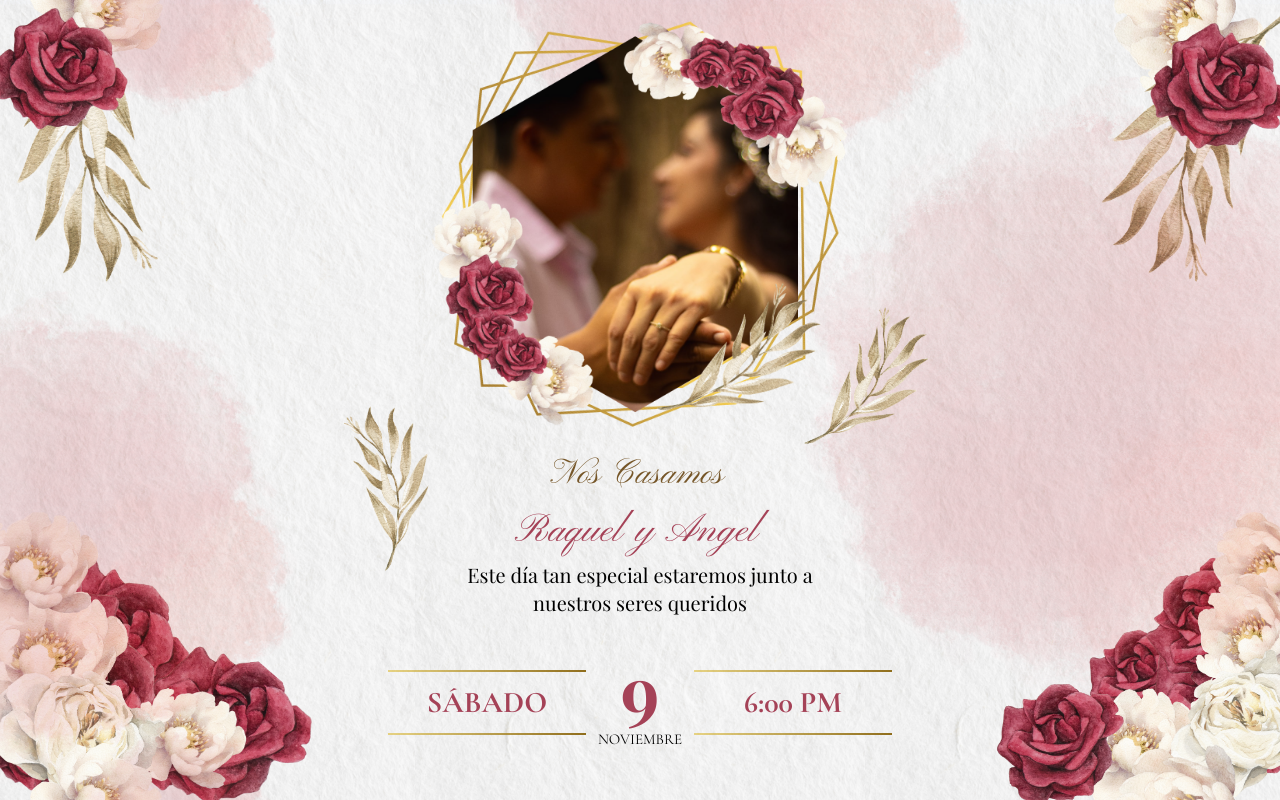
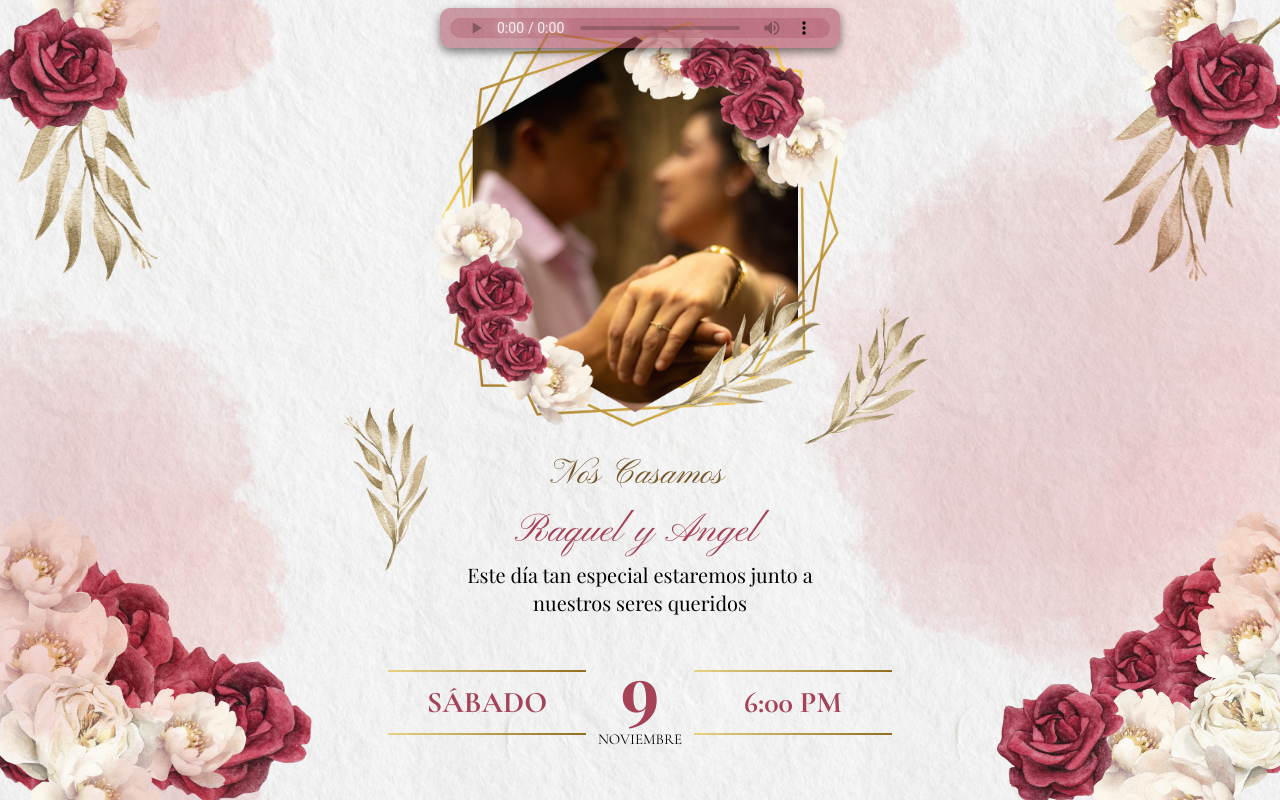
Before and after one commit to josedevPoderMail/invitation, a React (Vite) app: page / in a window 1280 px wide. Built offline with nearby package versions, Linux system fonts and the light colour scheme.

Commit message:
music play

```diff
--- a/src/App.css
+++ b/src/App.css
@@ -57,3 +57,46 @@
 
   }
 }
+
+
+
+/* AudioStyles.css */
+
+#music-bg {
+  width: 100%;
+  max-width: 400px;
+  height: 40px;
+  background-color: #a5425781;
+  color: white;
+  border: none;
+  border-radius: 10px;
+  padding: 10px;
+  outline: none;
+  box-shadow: 0 4px 10px rgba(0, 0, 0, 0.5);
+
+}
+
+@media screen and (max-width: 600px) {
+  #music-bg {
+    width: 80%;
+  }
+
+}
+#music-bg::-webkit-media-controls-enclosure {
+  background-color: #a5425749;
+}
+
+#music-bg::-webkit-media-controls-play-button,
+#music-bg::-webkit-media-controls-volume-slider,
+#music-bg::-webkit-media-controls-current-time-display,
+#music-bg::-webkit-media-controls-time-remaining-display {
+  color: white;
+}
+
+#music-bg:hover {
+  box-shadow: 0 6px 12px rgba(0, 0, 0, 0.7);
+}
+
+#music-bg:focus {
+  outline: none;
+}
--- a/src/App.jsx
+++ b/src/App.jsx
@@ -7,7 +7,7 @@ import { HorizontalRectangle } from "./components/Horizontalrectangle";
 import { VerticalRectangle } from "./components/VerticalRectangle";
 import { LineStyle } from "./components/LineStyle";
 import { ContentRoses } from "./components/ContentRoses";
-import { useState, useEffect, useRef } from "react";
+import { useState, useEffect } from "react";
 import { initializeApp } from "firebase/app";
 import { collection, getFirestore, addDoc } from "firebase/firestore";
 import "./App.css";
@@ -58,9 +58,11 @@ function App() {
         AOS.refresh();
       });
     }
-    const audio = document.getElementById("music-bg");
+   const audio = document.getElementById('music-bg');
+
 
     return () => {
+
       if (scrollContainer) {
         scrollContainer.removeEventListener("scroll", () => {
           AOS.refresh();
@@ -68,53 +70,19 @@ function App() {
       }
     };
   }, []);
-  const audioRef = useRef(null);
-  const containerRef = useRef(null);
-
-  const handleScroll = () => {
-    if (audioRef.current) {
-      audioRef.current.play();
-    }
-  };
-  const handleInteraction = () => {
-    if (audioRef.current && audioRef.current.paused) {
-      audioRef.current.play().catch(error => {
-        console.log("Reproducción bloqueada: ", error);
-      });
-    }
-  };
-  useEffect(() => {
-    const container = containerRef.current;
-
-    // Agregar eventos de scroll y touchstart/touchmove
-    if (container) {
-      container.addEventListener("scroll", handleInteraction);
-      container.addEventListener("touchstart", handleInteraction);  // Detectar toque inicial
-      container.addEventListener("touchmove", handleInteraction);   // Detectar movimiento táctil
-    }
-
-    // Limpiar los eventos cuando el componente se desmonte
-    return () => {
-      if (container) {
-        container.removeEventListener("scroll", handleInteraction);
-        container.removeEventListener("touchstart", handleInteraction);
-        container.removeEventListener("touchmove", handleInteraction);
-      }
-    };
-  }, []);
 
   return (
     <>
       <section
-        ref={containerRef}
         id="container-scroll"
         className={`  w-screen h-screen overflow-x-hidden   bg-[url(/background.png)] bg-center bg-contain relative ${
           loading ? "  opacity-50 overflow-y-hidden" : ""
         }`}
       >
-        <div className=" hidden fixed left-0 right-0 top-0 m-auto z-20  ">
-          <audio ref={audioRef} preload="auto">
+        <div className="  fixed left-0 right-0 top-2 m-auto z-20 flex justify-center  ">
+          <audio id="music-bg" controls autoPlay >
             <source src="/music/musica.mp3" type="audio/mpeg"></source>
+            Tu navegador no soporta la reproducción de audio.
           </audio>
         </div>
         <div className=" h-full w-full relative">
```
